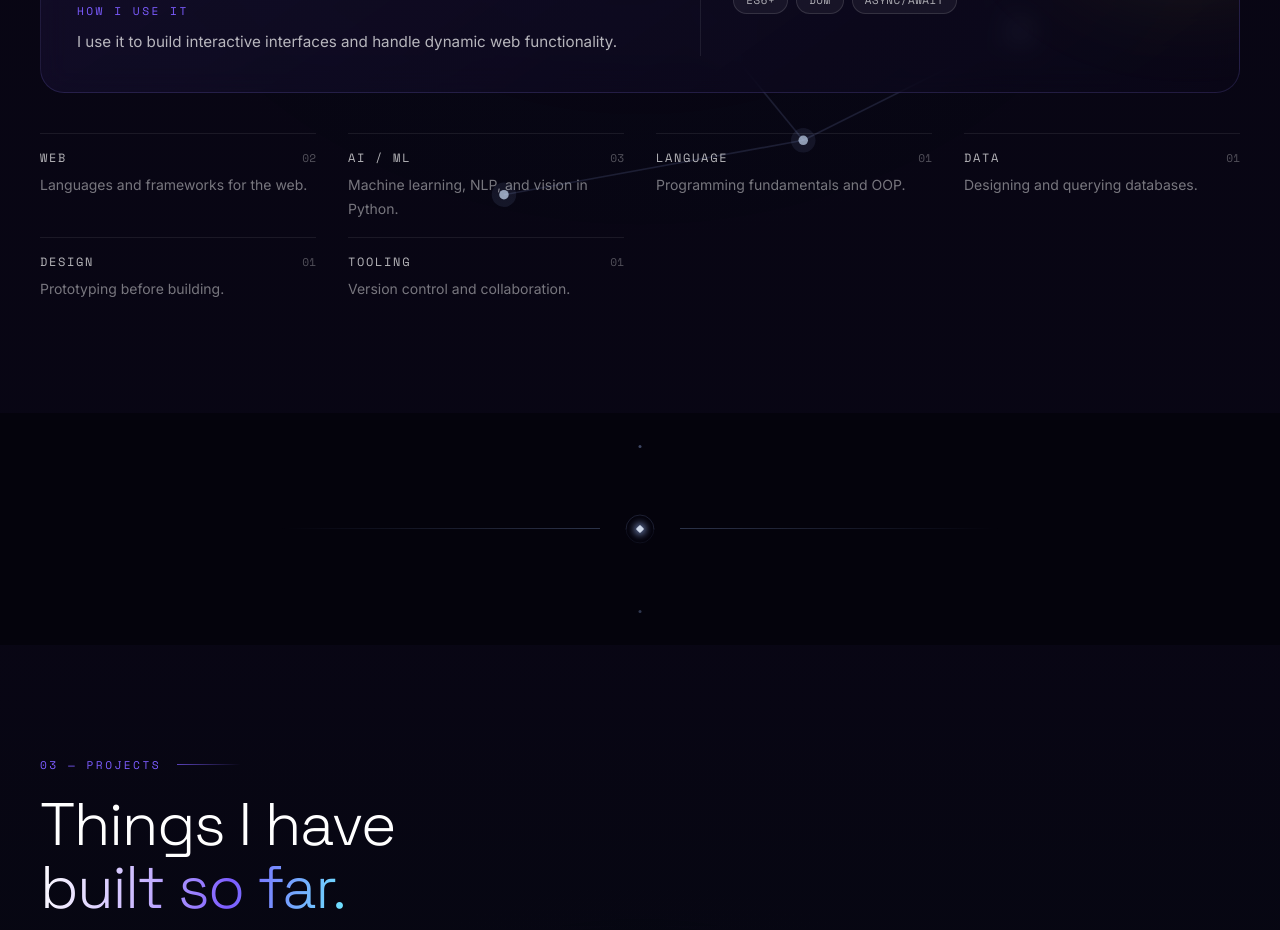
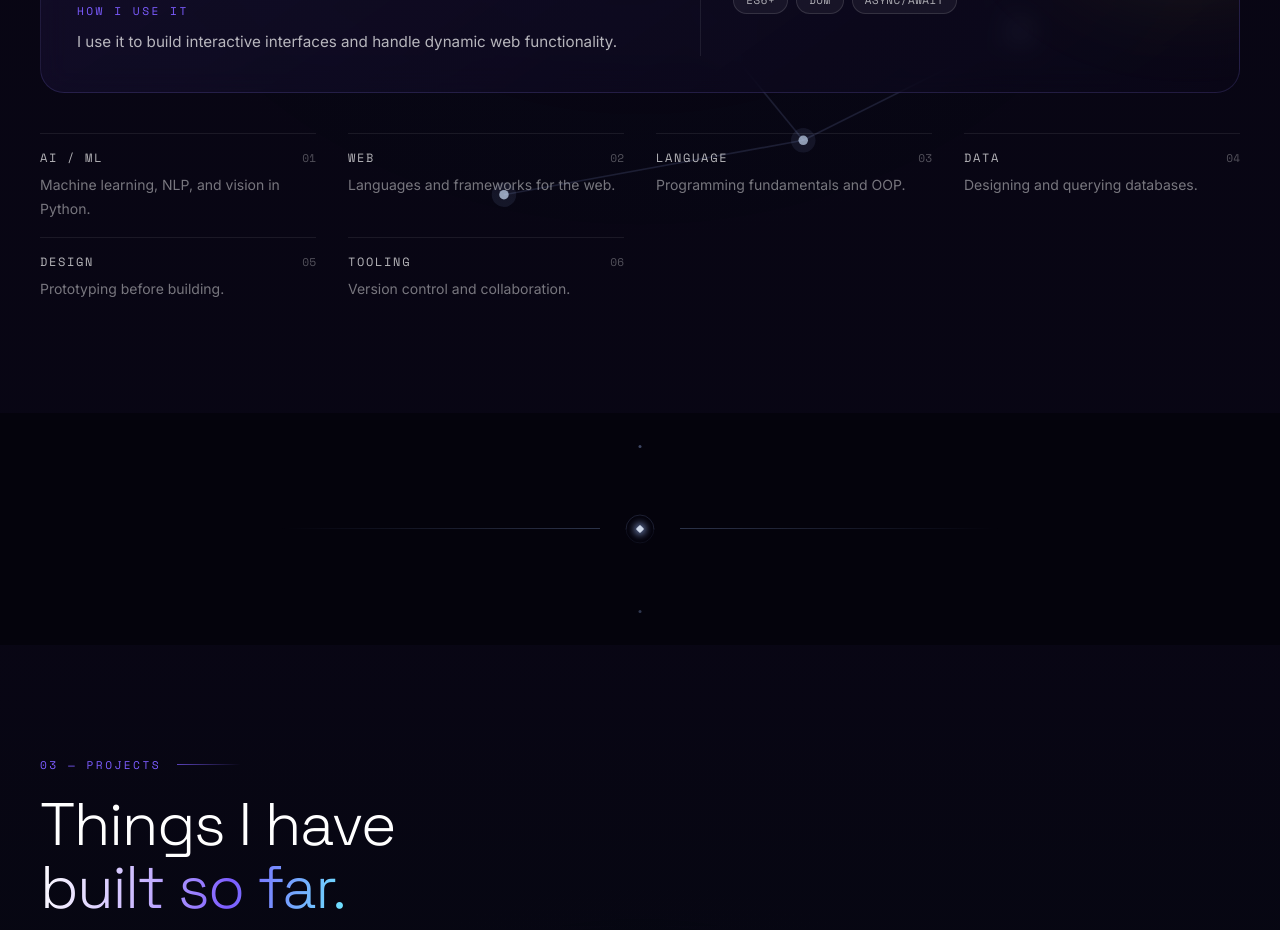
Before and after one commit to Maesticc/website-portofolio, a React (Vite) app: page / in a window 1280 px wide. Shown: the part 3580-4510 px from the top of the page. Built offline with nearby package versions, Linux system fonts and the light colour scheme.

Commit message:
revision

```diff
--- a/src/components/Skills.jsx
+++ b/src/components/Skills.jsx
@@ -494,8 +494,7 @@ export default function Skills() {
         {/* ---------- Legenda kategori ---------- */}
         <Reveal delay={0.1}>
           <div className="mt-10 grid gap-x-8 gap-y-4 sm:grid-cols-2 lg:grid-cols-4">
-            {skillCategories.map((cat) => {
-              const count = skills.filter((s) => s.category === cat.name).length;
+            {skillCategories.map((cat, i) => {
               return (
                 <div
                   key={cat.name}
@@ -506,7 +505,7 @@ export default function Skills() {
                       {cat.name}
                     </p>
                     <span className="font-mono text-[0.7rem] text-white/30">
-                      {String(count).padStart(2, '0')}
+                      {String(i + 1).padStart(2, '0')}
                     </span>
                   </div>
                   <p className="mt-1.5 text-sm leading-6 text-white/45">
--- a/src/data/content.js
+++ b/src/data/content.js
@@ -237,8 +237,8 @@ export const skills = [
 
 /* Skill categories + short descriptions, shown below the keyboard. */
 export const skillCategories = [
+  { name: 'AI / ML', description: 'Machine learning, NLP, and vision in Python.' },
   { name: 'Web', description: 'Languages and frameworks for the web.' },
-  { name: 'AI / ML', description: 'Machine learning, NLP, and vision in Python.' },
   { name: 'Language', description: 'Programming fundamentals and OOP.' },
   { name: 'Data', description: 'Designing and querying databases.' },
   { name: 'Design', description: 'Prototyping before building.' },
```
